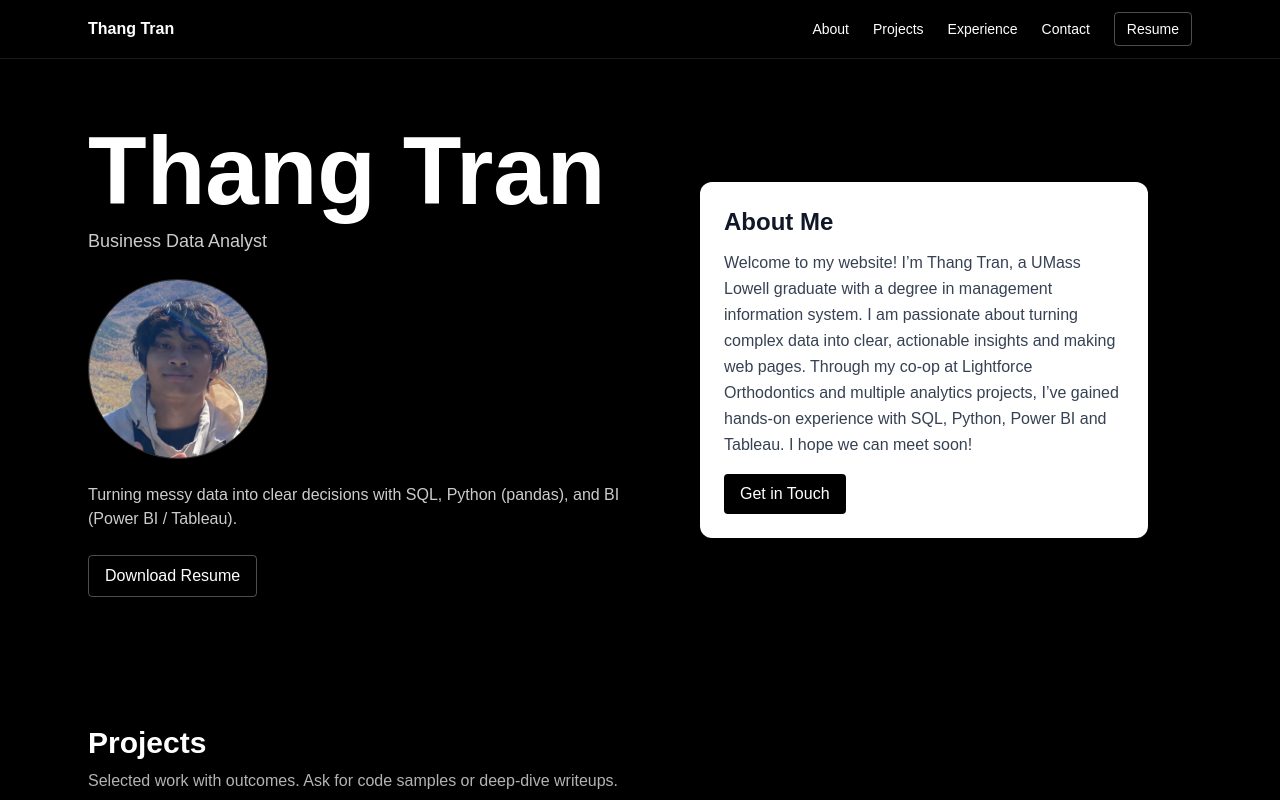
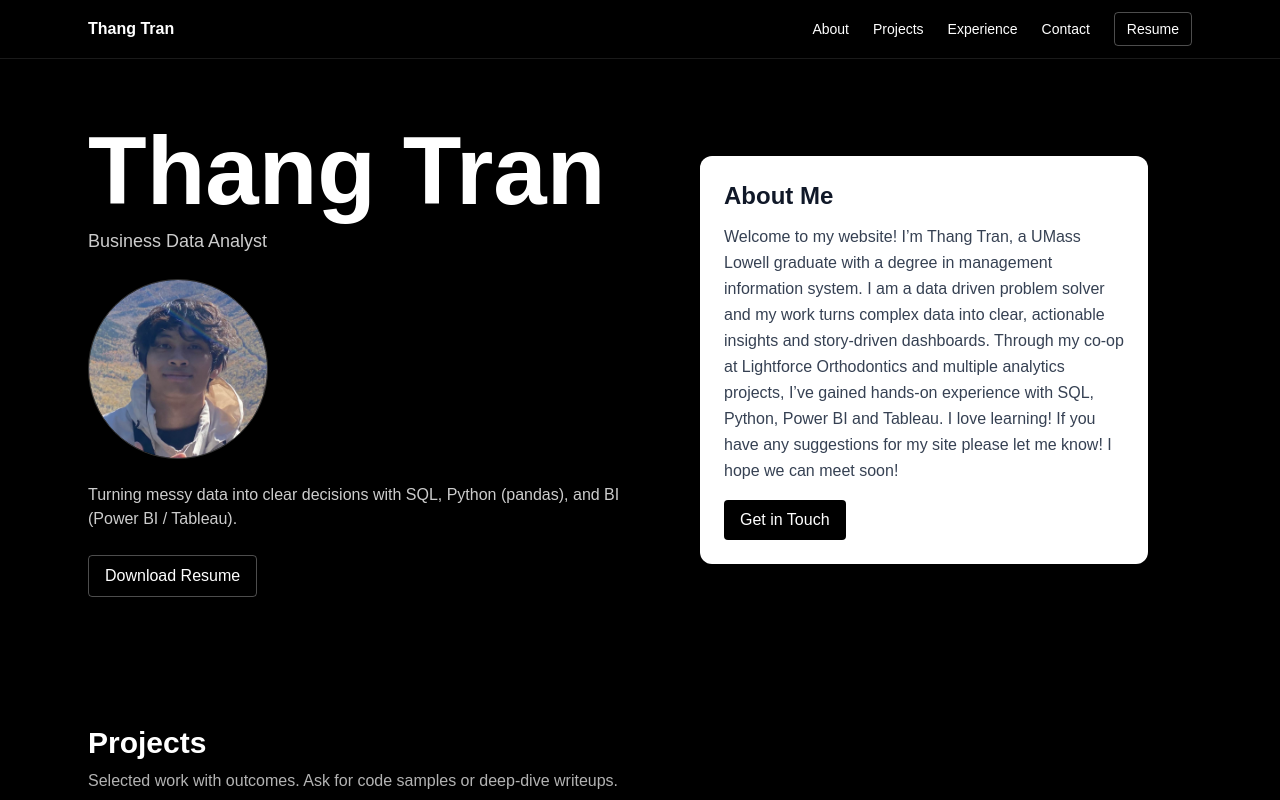
Before and after one commit to Thangt112511/Personal-Website-Portfolio, a Next.js app: page / in a window 1280 px wide. Shown: the top 800 px of the page. Built offline with nearby package versions, Linux system fonts and the light colour scheme.

Commit message:
Updated About me

```diff
--- a/src/app/page.tsx
+++ b/src/app/page.tsx
@@ -142,9 +142,10 @@ export default function Home() {
             <h2 className="text-2xl font-semibold">About Me</h2>
             <p className="mt-3 leading-relaxed text-gray-700">
              	Welcome to my website! I’m Thang Tran, a UMass Lowell graduate with a degree in management information system.
-                I am passionate about turning complex data into clear, actionable insights and making web pages. Through my co-op at
+                I am a data driven problem solver and my work turns complex data into clear, actionable insights and story-driven dashboards. Through my co-op at
 		Lightforce Orthodontics and multiple analytics projects, I’ve gained hands-on
-		experience with SQL, Python, Power BI and Tableau. I hope we can meet soon!
+		experience with SQL, Python, Power BI and Tableau. I love learning! If you have any suggestions for my site please let me know!
+		I hope we can meet soon!
             </p>
             <a
               href="#contact"
```
